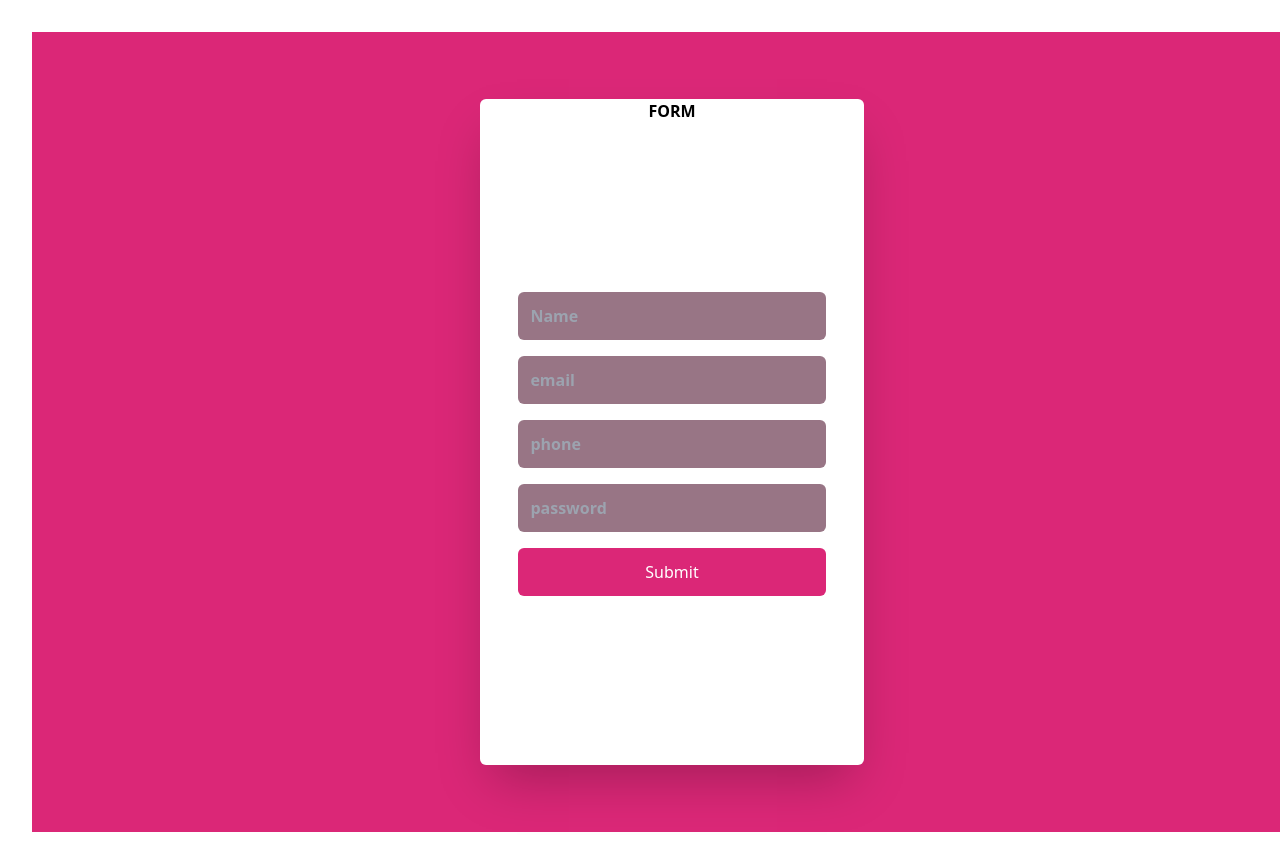
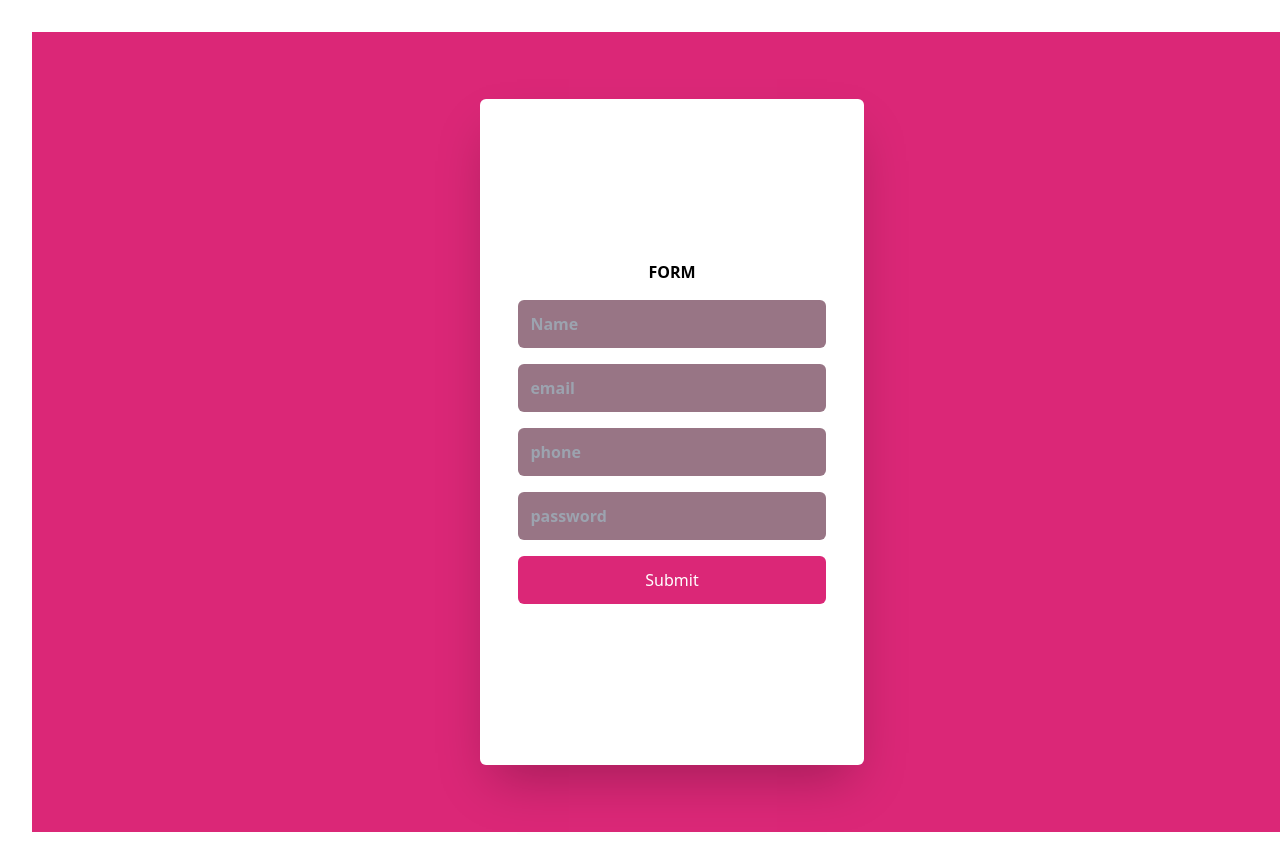
Before and after one commit to ranjiths-17904/React, a React (Vite) app in the folder sample/: page / in a window 1280 px wide. Shown: the top 864 px of the page. Built offline with nearby package versions, Linux system fonts and the light colour scheme.

Commit message:
heading up

```diff
--- a/sample/src/App.jsx
+++ b/sample/src/App.jsx
@@ -8,8 +8,8 @@ function App() {
     <>
       <div className="h-screen w-screen flex justify-center items-center bg-pink-600">
         <div className="h-5/6 w-[30%] flex flex-col justify-center items-center bg-white rounded-md shadow-2xl">
-        <h1 className="font-bold flex flex-row gap-3" >FORM</h1>
           <form className="w-[80%] h-[100%] flex flex-col justify-center items-center gap-4">
+           <h1 className="font-bold flex flex-row" >FORM</h1>
             <input type="text" name="" id="" placeholder="Name" className="p-3 bg-[#987585] w-full font-bold outline-none active:outline-none focus:border-b-2 hover:border-pink-500 rounded-md" />
             <input type="text" name="" id="" placeholder="email" className="p-3 bg-[#987585] w-full font-bold outline-none active:outline-none focus:border-b-2 hover:border-pink-500 rounded-md" />
             <input type="number" name="" id="" placeholder="phone" className="p-3 bg-[#987585] w-full font-bold outline-none active:outline-none focus:border-b-2 hover:border-pink-500 rounded-md" />
```
